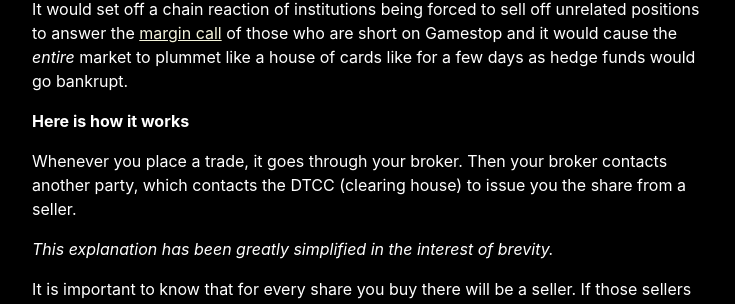
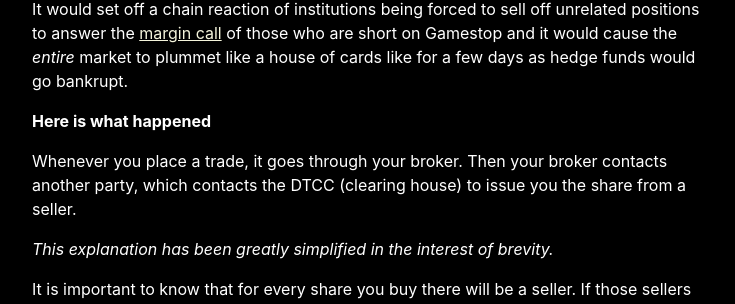
Before and after one commit to Bobcycle/Blog, a Jekyll site: the page built from _posts/2021-01-30-liquidity-crisis-due-to-gamestonk.md, in a window 1280 px wide. Shown: the part 340-644 px from the top of the page, without its empty margins (272-1007 px from the left). Built offline with Jekyll 4.4.1, drawn with Linux system fonts in a browser that asks for light colours.

Commit message:
Update 2021-01-30-liquidity-crisis-due-to-gamestonk.md

```diff
--- a/_posts/2021-01-30-liquidity-crisis-due-to-gamestonk.md
+++ b/_posts/2021-01-30-liquidity-crisis-due-to-gamestonk.md
@@ -9,7 +9,7 @@ The bottom line is, if the share price of Gamestop is sent to mars, it would cau
 
 It would set off a chain reaction of institutions being forced to sell off unrelated positions to answer the [margin call](https://www.investopedia.com/terms/m/margincall.asp) of those who are short on Gamestop and it would cause the *entire* market to plummet like a house of cards like for a few days as hedge funds would go bankrupt.
 
-**Here is how it works**
+**Here is what happened**
 
 Whenever you place a trade, it goes through your broker. Then your broker contacts another party, which contacts the DTCC (clearing house) to issue you the share from a seller.
 
```
